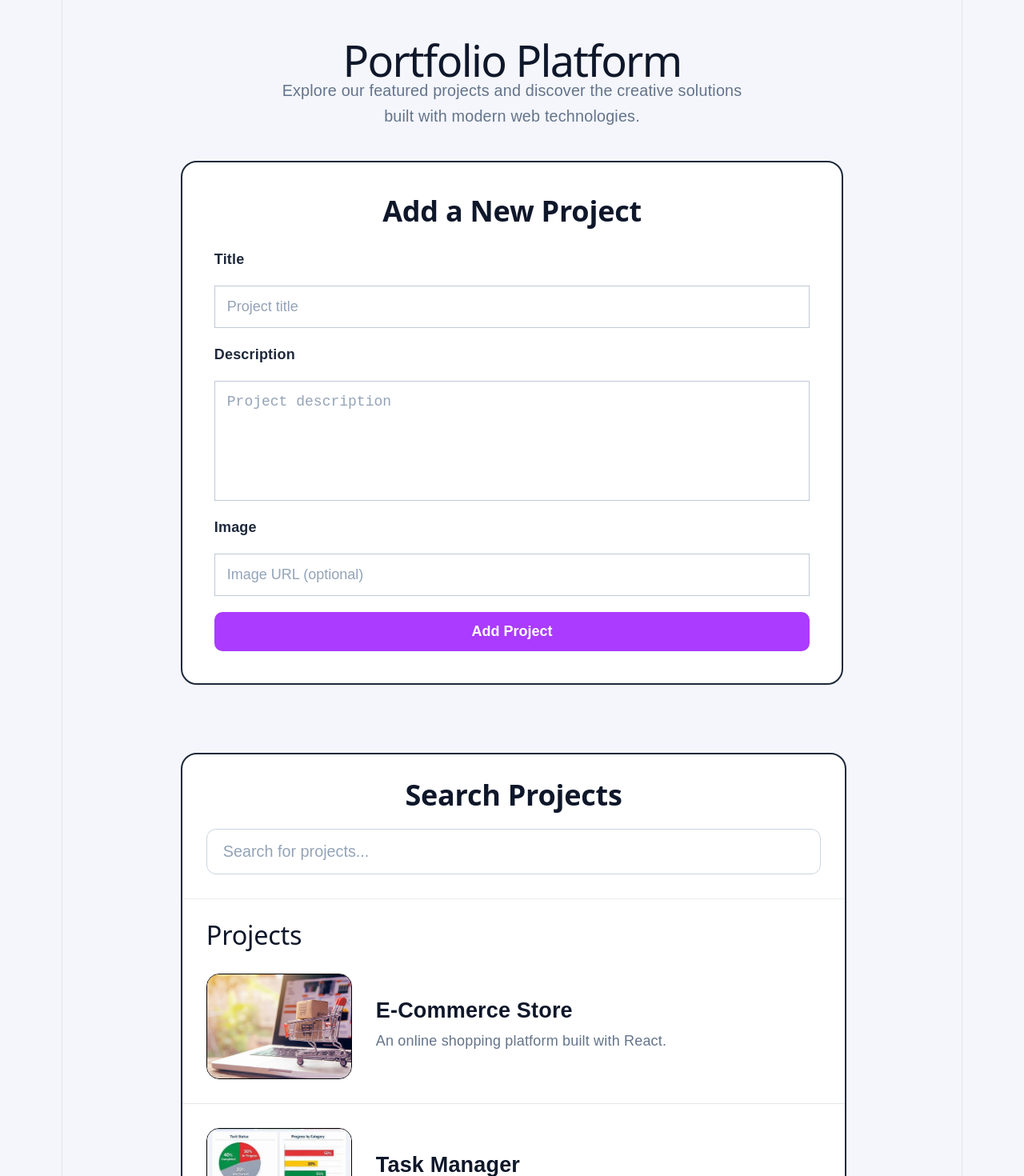
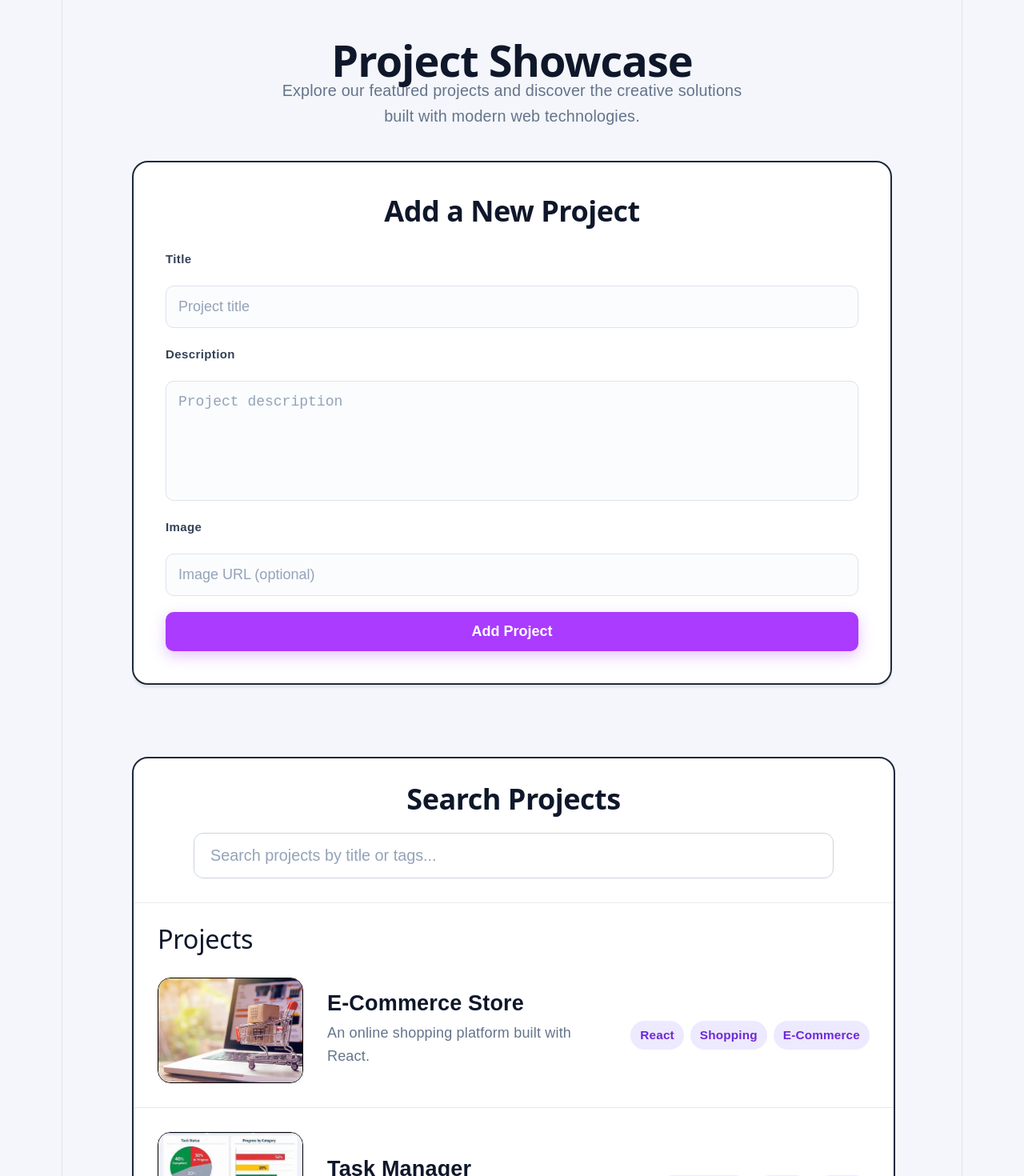
Before and after one commit to modidi/portfolio-platform, a React (Vite) app: page / in a window 1280 px wide. Shown: the top 1470 px of the page at 80% size. Built offline with nearby package versions, Linux system fonts and the light colour scheme.

Commit message:
feat: update on functionality in components and styling in css

```diff
--- a/src/App.css
+++ b/src/App.css
@@ -18,6 +18,8 @@ body {
 
 .header h1 {
   font-size: 3rem;
+  font-weight: 800;
+  letter-spacing: -1px;
   margin-bottom: 10px;
   color: #0f172a;
 }
@@ -33,7 +35,7 @@ body {
 .content {
   display: flex;
   flex-direction: column;
-  gap: 45px;
+  gap: 50px;
 }
 
 .project-form {
@@ -44,6 +46,7 @@ body {
   border-radius: 20px;
   padding: 40px;
   box-sizing: border-box;
+  box-shadow: 0 4px 2px rgba(15, 23, 42, 0.06);
 
 }
 
@@ -51,8 +54,9 @@ body {
   text-align: center;
   margin-bottom: 25px;
   color: #0f172a;
-  font-size: 2rem;
-  font-weight: bold;
+  font-size: 2rem;;
+  font-weight: 700;
+  letter-spacing: -0.5px
 }
 
 .project-form-fields {
@@ -64,19 +68,23 @@ body {
 .project-form label {
   text-align: left;
   font-weight: 600;
-  font-size: 18px;
+  font-size: 15px;
+  letter-spacing: 0.4px;
+  color: #334155;
 }
 
 .project-form input,
 .project-form textarea {
   width: 100%;
   padding: 15px;
-  border: 1px solid #bfc8d6;
-  background: white;
+  border: 1px solid #dde3ec;
+  border-radius: 10px;
+  background: #fbfcfe;
   color: #1e293b;
   font-size: 1rem;
   box-sizing: border-box;
   outline: none;
+  transition: 0.2s ease;
 }
 
 .project-form textarea {
@@ -92,6 +100,7 @@ body {
 .project-form input:focus,
 .project-form textarea:focus {
   border-color: #aa3bff;
+  background: white;
   box-shadow: 0 0 0 3px rgba(170, 59,255, 0.15);
 }
 
@@ -106,6 +115,7 @@ body {
   font-size: 1rem;
   font-weight: 600;
   cursor: pointer;
+  box-shadow: 0 6px 18px rgba(170, 59, 255, 0.3);
   transition: 0.3s ease;
 }
 
@@ -113,6 +123,7 @@ body {
 .project-form-submit:hover {
   background: #8b2bcc;
   transform: translateY(-2px);
+  box-shadow: 0 10px 22px rgba(170, 59, 255, 0.4);
 }
 
 .success-message {
@@ -145,6 +156,7 @@ body {
   border: 2px solid #1e293b;
   border-radius: 20px;
   overflow: hidden;
+  box-shadow: 0 4px 2px rgba(15,23, 42, 0.06);
 }
 
 .project-section h2 {
@@ -166,7 +178,9 @@ body {
   text-align: center;
   color: #0f172a;
   font-size: 2rem;
-  font-weight: bold;
+  font-weight: 700;
+  letter-spacing: -0.5px;
+
 }
 
 .search-bar label {
@@ -264,6 +278,22 @@ body {
   color: #64748b;
 }
 
+.project-tags {
+  margin-top: 12px;
+  display: flex;
+  flex-wrap: wrap;
+  gap: 8px;
+}
+
+.tag {
+  background: #ede9fe;
+  color: #6d28d9;
+  padding: 5px 12px;
+  border-radius: 20px;
+  font-size: 0.85rem;
+  font-weight: 600;
+}
+
 
 @keyframes slideUp {
   from {
--- a/src/App.jsx
+++ b/src/App.jsx
@@ -15,6 +15,7 @@ function App() {
         title: "E-Commerce Store",
         description: "An online shopping platform built with React.",
         image: ecommerce,
+        tags: ["React", "Shopping", "E-Commerce"],
       },
 
       {
@@ -22,6 +23,7 @@ function App() {
         title: "Task Manager",
         description: "A productivity app for organizing daily tasks.",
         image: task,
+        tags: ["Productivity", "React", "Tasks"],
       },
 
       {
@@ -29,6 +31,7 @@ function App() {
         title: "Recipe Finder",
         description: "A web application for searching recipes by ingredient or meal name.",
         image: recipeFinder,
+        tags: ["Food", "Recipes", "API"],
       },
     ]);
 
--- a/src/components/Header.jsx
+++ b/src/components/Header.jsx
@@ -4,7 +4,7 @@ function Header() {
       <header className="header">
 
         <div className="container">
-          <h1>Portfolio Platform</h1>
+          <h1>Project Showcase</h1>
           <p>
             Explore our featured projects and discover the creative solutions
             built with modern web technologies.
--- a/src/components/ProjectCard.jsx
+++ b/src/components/ProjectCard.jsx
@@ -17,6 +17,14 @@ function ProjectCard({ project, setSelectedImage }) {
           <p>{project.description}</p>
         </div>
 
+        <div className="project-tags">
+            {project.tags.map((tag) => (
+                <span key={tag} className="tag">
+                    {tag}
+                </span>
+            ))}
+        </div>
+
       </article>
     );
 }
--- a/src/components/ProjectForm.jsx
+++ b/src/components/ProjectForm.jsx
@@ -13,6 +13,7 @@ function ProjectForm({addProject}) {
             title: title.trim(),
             description: description.trim(),
             image: image.trim(),
+            tags: [],
         };
 
         addProject(newProject);
--- a/src/components/ProjectList.jsx
+++ b/src/components/ProjectList.jsx
@@ -1,8 +1,12 @@
 import ProjectCard from "./ProjectCard";
 
 function ProjectList({ projects, searchTerm, setSelectedImage }) {
+
     const filteredProjects = projects.filter((project) =>
-    project.title.toLowerCase().includes(searchTerm.toLowerCase())
+    project.title.toLowerCase().includes(searchTerm.toLowerCase()) ||
+    project.tags.some((tag) =>
+    tag.toLowerCase().includes(searchTerm.toLowerCase())
+      )
     );
 
     if(filteredProjects.length === 0) {
--- a/src/components/SearchBar.jsx
+++ b/src/components/SearchBar.jsx
@@ -4,7 +4,7 @@ function SearchBar({searchTerm, setSearchTerm}) {
 
           <input
             type="text"
-            placeholder="Search for projects..."
+            placeholder="Search projects by title or tags..."
             value={searchTerm}
             onChange={(event) => setSearchTerm(event.target.value)}
           />
```
Also changed, not shown: 1 other file (tests, documents, lock files or other folders).
